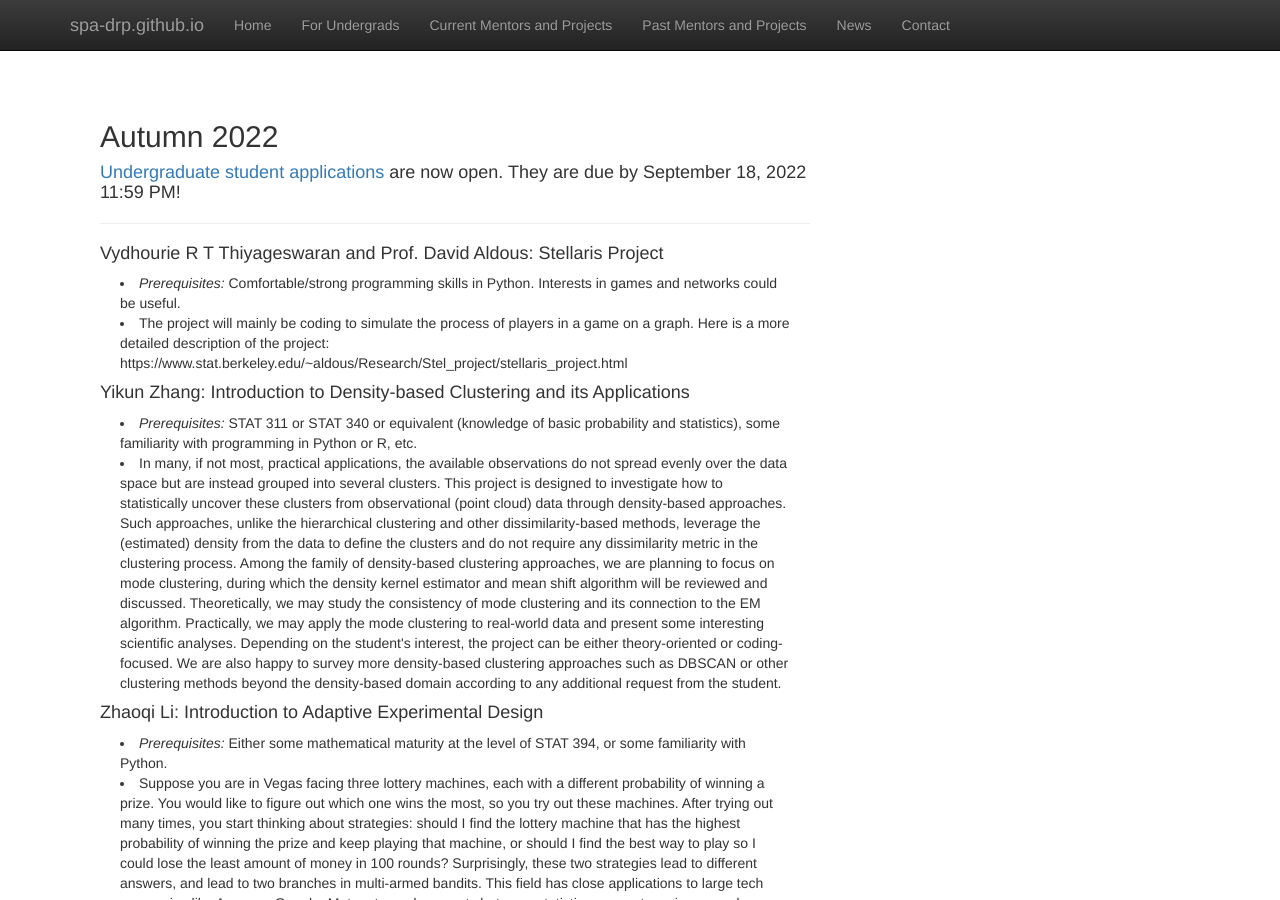
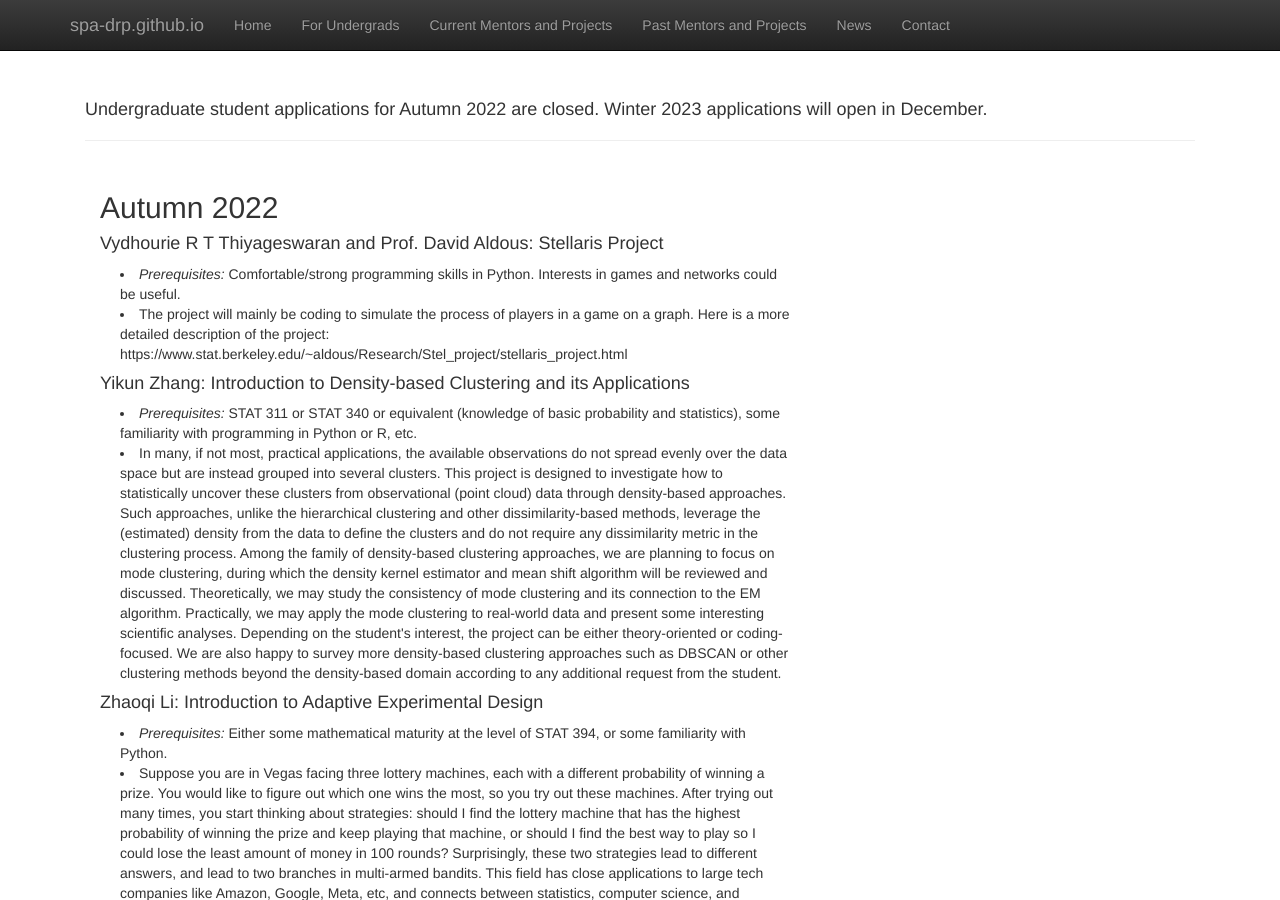
Before and after one commit to SPA-DRP/spa-drp.github.io, a Jekyll site: the page built from currentmentors.html, in a window 1280 px wide and 900 px high. Built offline with Jekyll 4.4.1, drawn with Linux system fonts in a browser that asks for light colours; nearby versions of some CDN libraries; library files that are not in the unit come from our copies.

Commit message:
Close autumn 2022 applications

```diff
--- a/currentmentors.html
+++ b/currentmentors.html
@@ -4,15 +4,15 @@ title:  'Mentors and Project Descriptions: Winter 2022'
 ---
 
 
+<h4>
+  <p>Undergraduate student applications for Autumn 2022 are closed. Winter 2023 applications will open in December.
+  </p>
+  </h4>
+  <hr>
+
 <div class="col-md-8">
   <h2 style="padding-top: 10px;" class="featurette-heading"> Autumn 2022 </h2>
 
-<h4>
-<a href="https://docs.google.com/forms/d/e/1FAIpQLSdSeMlff0oXCuaI8OsXFNWgW44dolA75_hAom4ulkFLNozYGA/viewform">Undergraduate student applications</a> are now open. They are due by September 18, 2022 11:59 PM!
-</p>
-</h4>
-
-<hr>
 
 
 
--- a/index.html
+++ b/index.html
@@ -7,7 +7,7 @@ title:  'SPA Directed Reading Program'
 <div class="col-md-8">
   <h2 style="padding-top: 10px;" class="featurette-heading"> </h2>
   <p class="lead">
-    The <a href="https://docs.google.com/forms/d/e/1FAIpQLSdSeMlff0oXCuaI8OsXFNWgW44dolA75_hAom4ulkFLNozYGA/viewform">applications</a> for Autumn 2022 are now open and due on September 18, 2022 by 11:59 PM. See <a href="https://spa-drp.github.io/currentmentors.html">Current Mentors and Projects</a> for a list of available projects.
+    The applications for Autumn 2022 are now closed. Winter 2023 applications will open in December.
   Please feel free to  contact the <a href="https://spa-drp.github.io/contact.html">student organizers</a> with
     any questions.
   </p>
```
